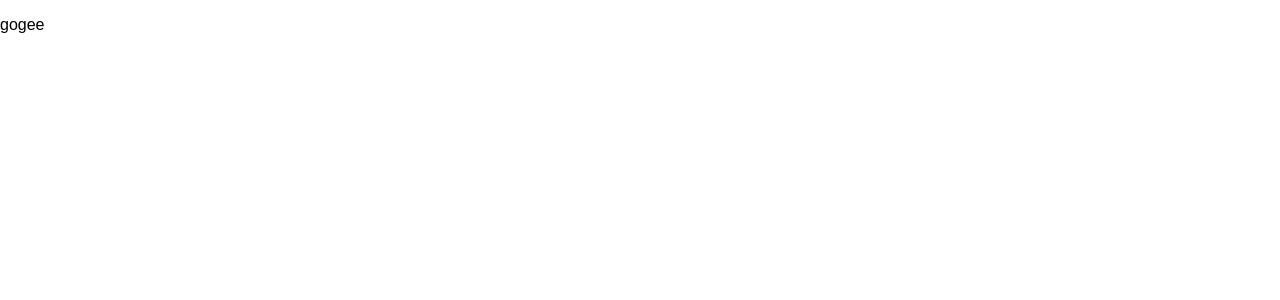
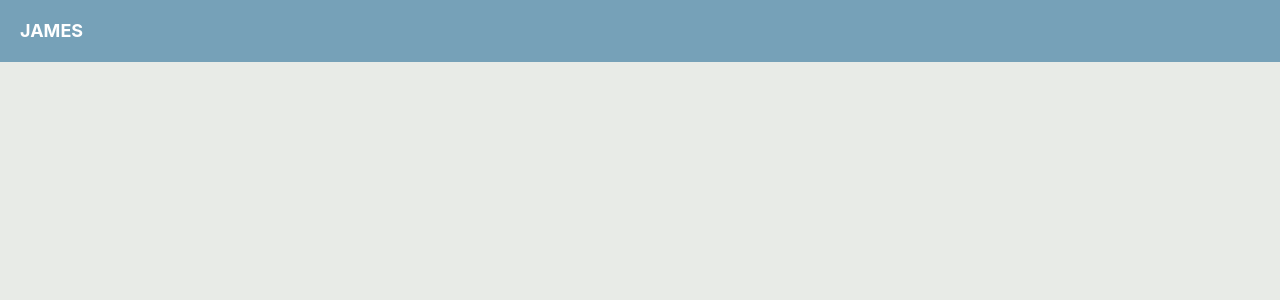
Before and after one commit to masa335/event-app-james, a React (Create React App) app in the folder frontend/: page / in a window 1280 px wide. Shown: the top 300 px of the page. Built offline with nearby package versions, Linux system fonts and the light colour scheme.

Commit message:
add global style

```diff
--- a/frontend/src/App.css
+++ /dev/null
@@ -1,3 +0,0 @@
-.App {
-  font-family: sans-serif;
-}
--- a/frontend/src/App.tsx
+++ b/frontend/src/App.tsx
@@ -1,11 +1,26 @@
 import React from 'react';
-import './App.css';
+import { ChakraProvider, Flex, Heading } from "@chakra-ui/react"
+import theme from "./theme/theme"
+
 
 function App() {
   return (
-    <div className="App">
-      <p>gogee</p>
-    </div>
+    <ChakraProvider theme={theme}>
+      <Flex
+        as="nav"
+        bg="#76a1b8"
+        color="white"
+        align="center"
+        justify="space-between"
+        padding={{ base:3, md: 5 }}
+      >
+        <Flex align="center" as="a" mr={8} _hover={{ cursor: "pointer" }}>
+          <Heading as="h1" fontSize={{ base: "md", md: "lg" }}>
+            JAMES
+          </Heading>
+        </Flex>
+      </Flex>
+    </ChakraProvider>
   );
 }
 
--- /dev/null
+++ b/frontend/src/theme/theme.ts
@@ -0,0 +1,14 @@
+import { extendTheme } from "@chakra-ui/react"
+
+const theme = extendTheme({
+  styles: {
+    global: {
+      body: {
+        backgroundColor: "#e8ebe7",
+        color: "gray.800"
+      }
+    }
+  }
+});
+
+export default theme;
```
Also changed, not shown: frontend/src/logo.svg (deleted), 1 other file (tests, documents, lock files or other folders).
